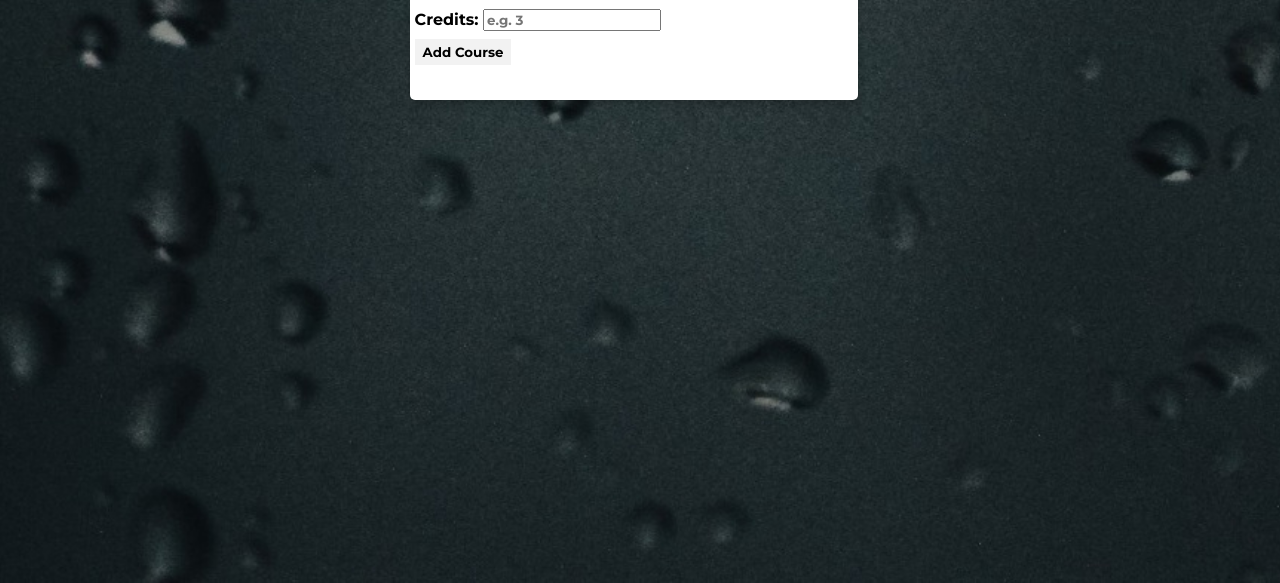
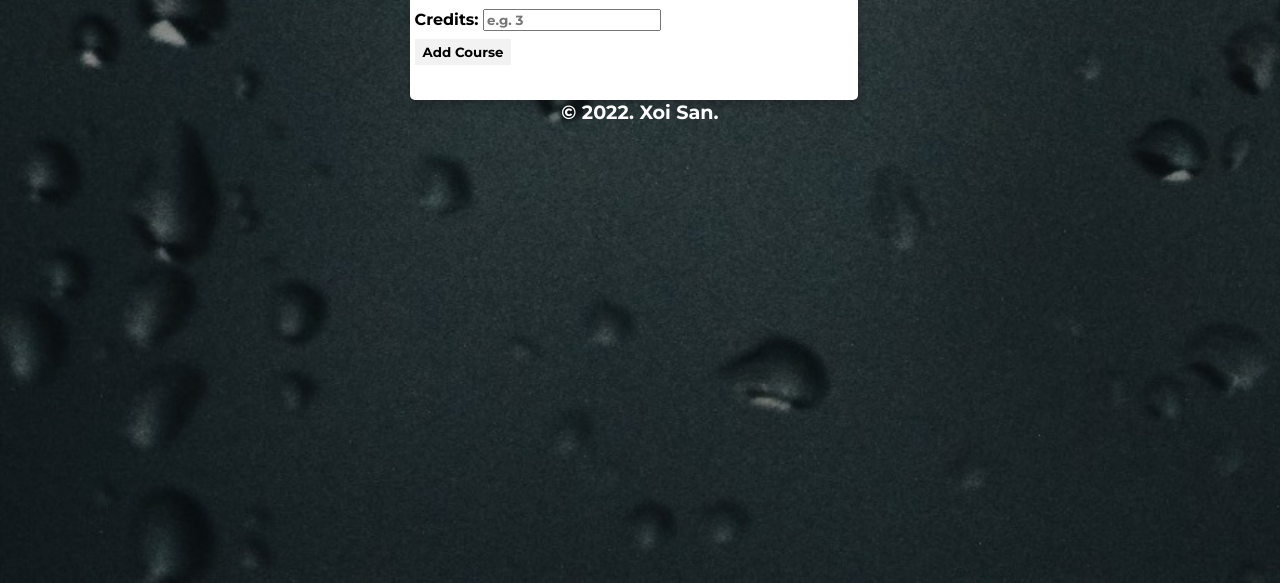
Before and after one commit to ayaducy/ayaducy.github.io, a plain HTML site: page gpa.html in a window 1280 px wide. Shown: the part 217-800 px from the top of the page. Drawn offline with Linux system fonts and the light colour scheme.

Commit message:
Update gpa.html

```diff
--- a/gpa.html
+++ b/gpa.html
@@ -50,6 +50,9 @@
   <br>
   <div id="gpa"></div>
 </div>
-
+<!--footer-->
+      <footer class="animated fadeIn">
+         &copy; 2022. Xoi San.
+      </footer>
 </body>
 </html>
```
